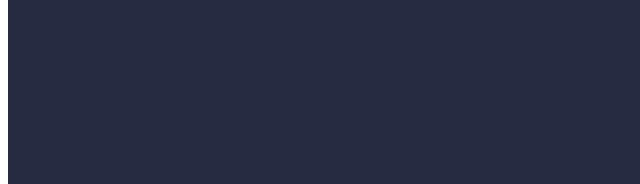
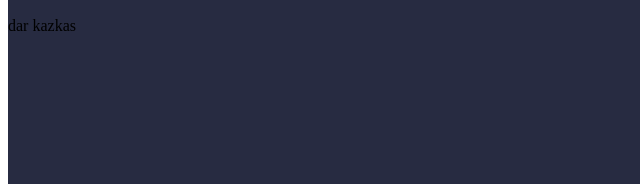
Before and after one commit to AusteId/learningGITHUB, a plain HTML site: page index.html in a window 1280 px wide. Shown: the part 427-611 px from the top of the page, 0-640 px from the left. Drawn offline with Linux system fonts and the light colour scheme.

Commit message:
Add kazkas

```diff
--- a/index.html
+++ b/index.html
@@ -28,6 +28,8 @@
             <img src="images/1.png" alt="img">
         </section>
 
+        <p>dar kazkas</p>
+
     </main>
 </body>
 
```
